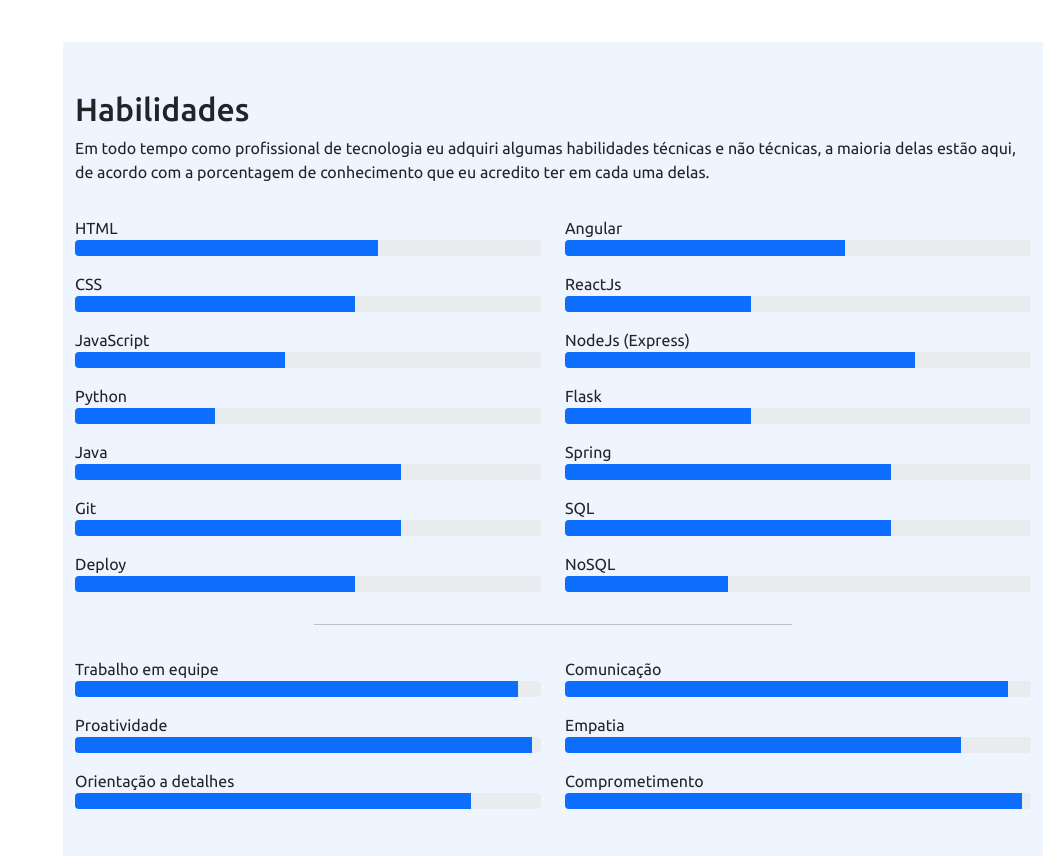
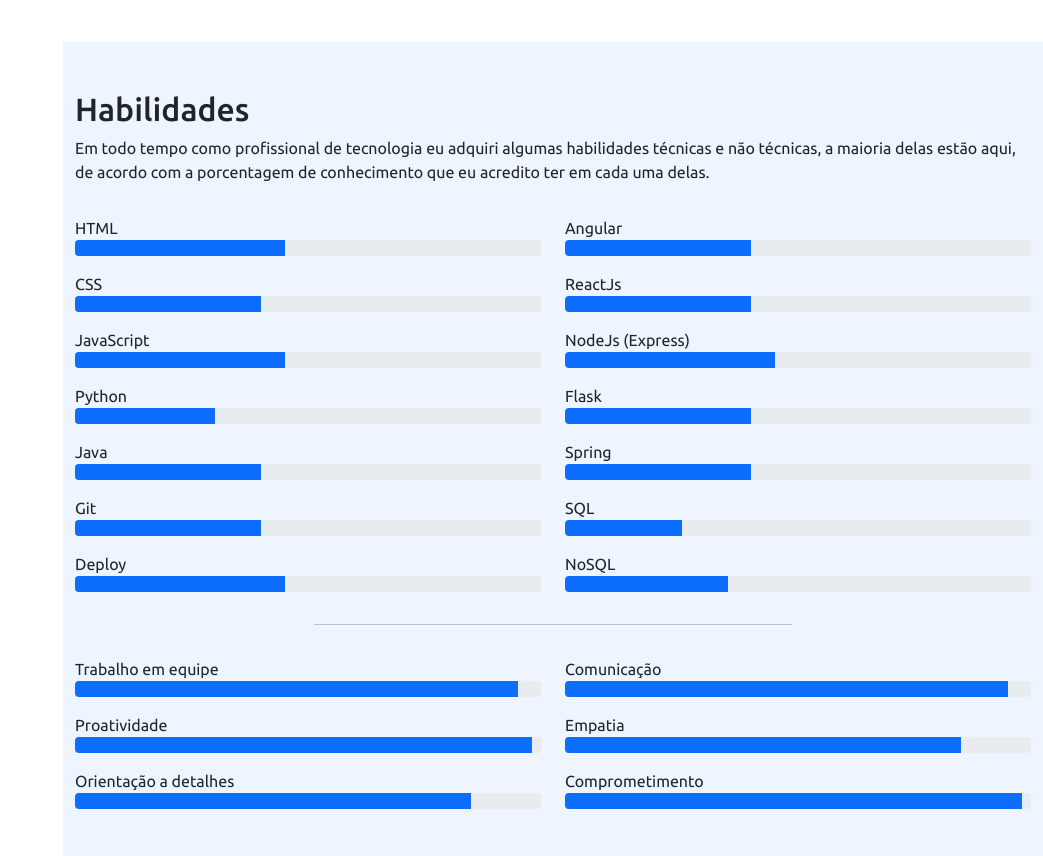
Before and after one commit to GuAugusto/portfolio-responsivo, a Flask app: page / in a window 1280 px wide. Shown: the part 1600-2456 px from the top of the page, without its empty margins (237-1280 px from the left). Run offline with Flask 2, Linux system fonts and the light colour scheme; some libraries are stand-ins or nearby versions.

Commit message:
Atualização 1.0

```diff
--- a/templates/index.html
+++ b/templates/index.html
@@ -170,12 +170,12 @@
                     <div class="col-md-6">
                         <p class='mt-3 mb-0'>HTML</p>
                         <div class="progress">
-                            <div class="progress-bar" role="progressbar" style="width: 65%;" aria-valuenow="65"
+                            <div class="progress-bar" role="progressbar" style="width: 45%;" aria-valuenow="65"
                                 data-anime="left" aria-valuemin="0" aria-valuemax="100"></div>
                         </div>
                         <p class="mt-3 mb-0">CSS</p>
                         <div class="progress">
-                            <div class="progress-bar" data-anime="left" role="progressbar" style="width: 60%;"
+                            <div class="progress-bar" data-anime="left" role="progressbar" style="width: 40%;"
                                 aria-valuenow="60" aria-valuemin="0" aria-valuemax="100"></div>
                         </div>
                         <p class="mt-3 mb-0">JavaScript</p>
@@ -190,24 +190,24 @@
                         </div>
                         <p class="mt-3 mb-0">Java</p>
                         <div class="progress">
-                            <div class="progress-bar" data-anime="left" role="progressbar" style="width: 70%;"
+                            <div class="progress-bar" data-anime="left" role="progressbar" style="width: 40%;"
                                 aria-valuenow="70" aria-valuemin="0" aria-valuemax="100"></div>
                         </div>
                         <p class="mt-3 mb-0">Git</p>
                         <div class="progress">
-                            <div class="progress-bar" data-anime="left" role="progressbar" style="width: 70%;"
+                            <div class="progress-bar" data-anime="left" role="progressbar" style="width: 40%;"
                                 aria-valuenow="70" aria-valuemin="0" aria-valuemax="100"></div>
                         </div>
                         <p class="mt-3 mb-0">Deploy</p>
                         <div class="progress mb-3">
-                            <div class="progress-bar" data-anime="left" role="progressbar" style="width: 60%;"
+                            <div class="progress-bar" data-anime="left" role="progressbar" style="width: 45%;"
                                 aria-valuenow="60" aria-valuemin="0" aria-valuemax="100"></div>
                         </div>
                     </div>
                     <div class="col-md-6">
                         <p class="mt-3 mb-0">Angular</p>
                         <div class="progress">
-                            <div class="progress-bar" data-anime="left" role="progressbar" style="width: 60%;"
+                            <div class="progress-bar" data-anime="left" role="progressbar" style="width: 40%;"
                                 aria-valuenow="60" aria-valuemin="0" aria-valuemax="100"></div>
                         </div>
                         <p class="mt-3 mb-0">ReactJs</p>
@@ -217,7 +217,7 @@
                         </div>
                         <p class="mt-3 mb-0">NodeJs (Express)</p>
                         <div class="progress">
-                            <div class="progress-bar" data-anime="left" role="progressbar" style="width: 75%;"
+                            <div class="progress-bar" data-anime="left" role="progressbar" style="width: 45%;"
                                 aria-valuenow="75" aria-valuemin="0" aria-valuemax="100"></div>
                         </div>
                         <p class="mt-3 mb-0">Flask</p>
@@ -227,12 +227,12 @@
                         </div>
                         <p class="mt-3 mb-0">Spring</p>
                         <div class="progress">
-                            <div class="progress-bar" data-anime="left" role="progressbar" style="width: 70%;"
+                            <div class="progress-bar" data-anime="left" role="progressbar" style="width: 40%;"
                                 aria-valuenow="70" aria-valuemin="0" aria-valuemax="100"></div>
                         </div>
                         <p class="mt-3 mb-0">SQL</p>
                         <div class="progress">
-                            <div class="progress-bar" data-anime="left" role="progressbar" style="width: 70%;"
+                            <div class="progress-bar" data-anime="left" role="progressbar" style="width: 25%;"
                                 aria-valuenow="70" aria-valuemin="0" aria-valuemax="100"></div>
                         </div>
                         <p class="mt-3 mb-0">NoSQL</p>
```
